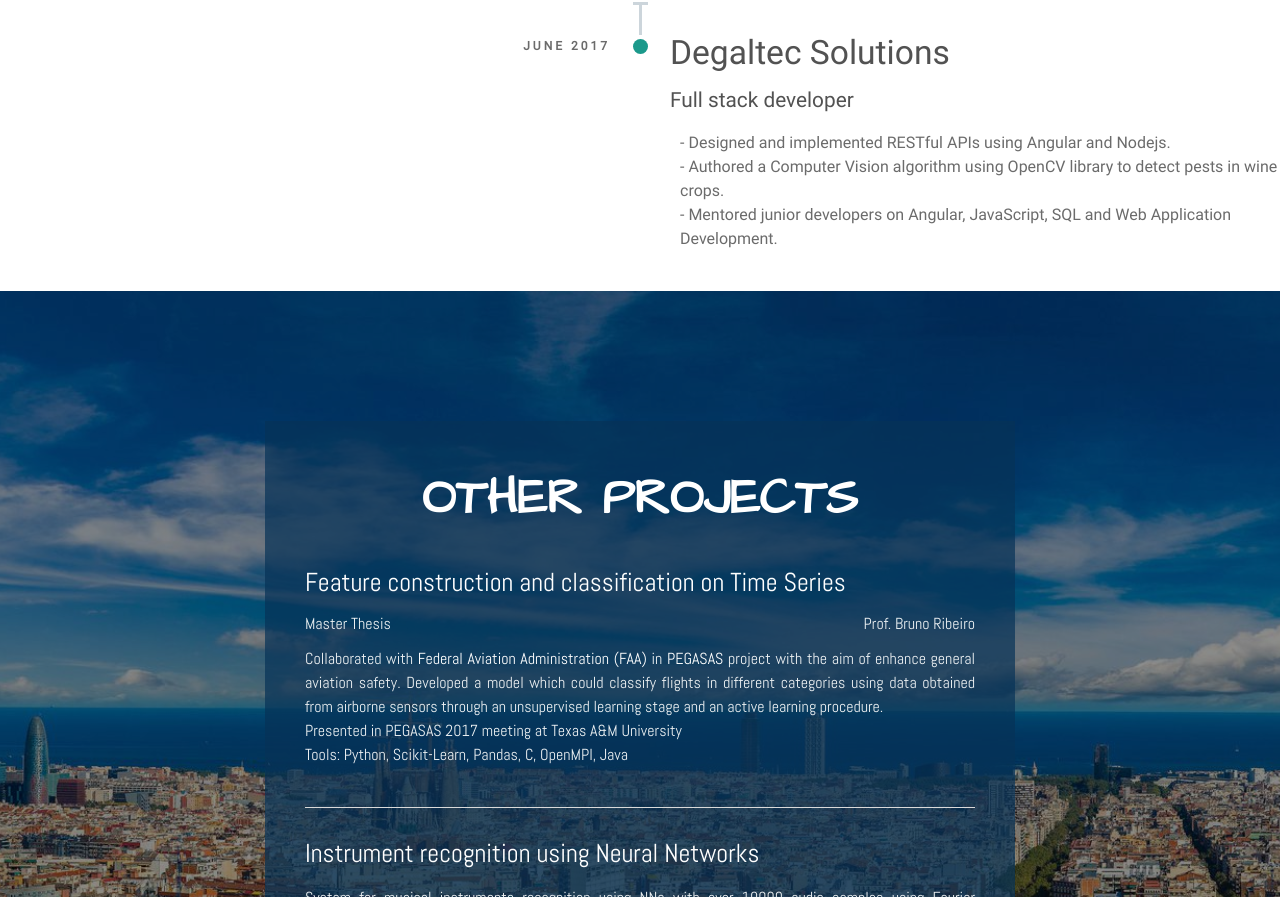
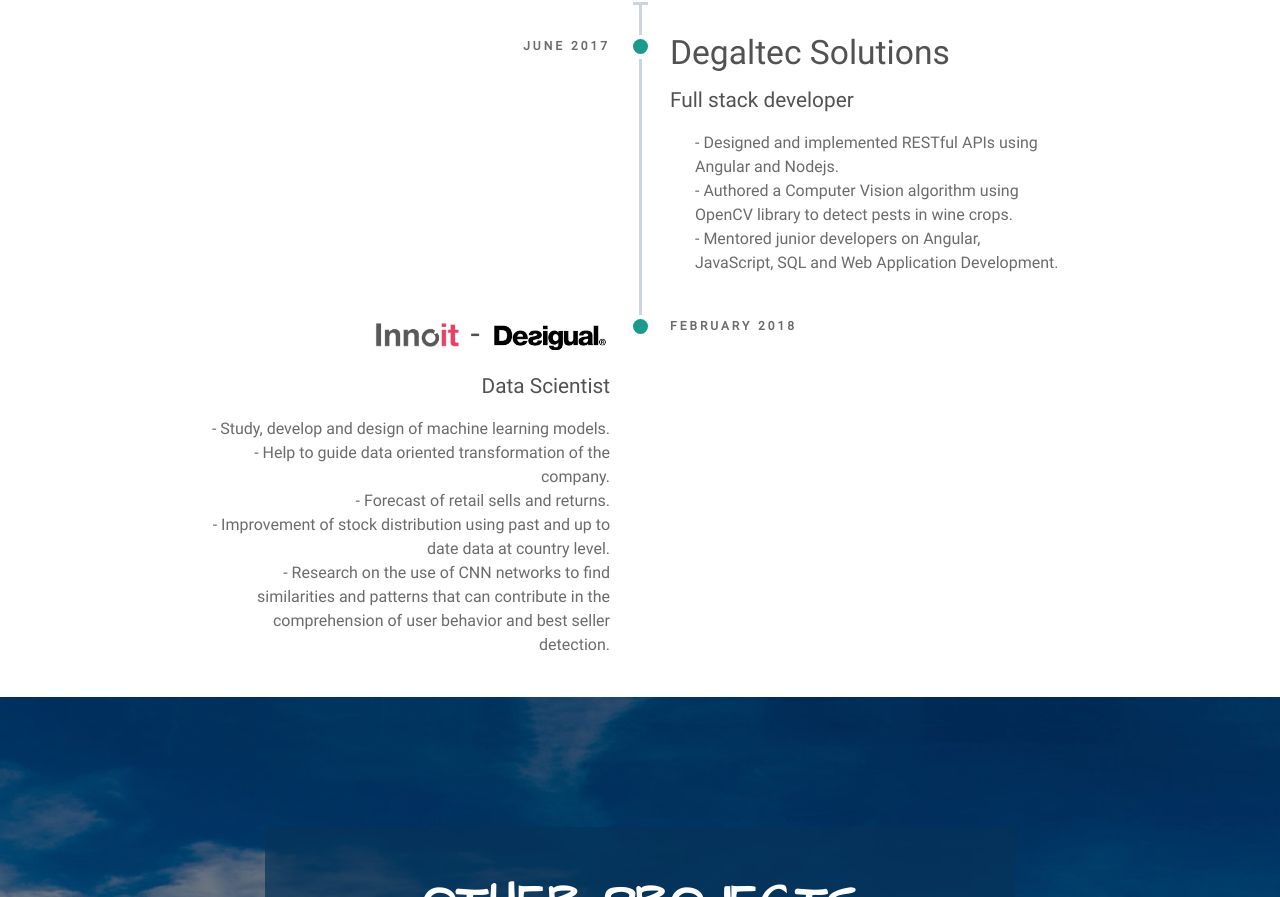
Before and after one commit to mmeendez8/myweb, a plain HTML site: page index.html in a window 1280 px wide. Shown: the part 3319-4216 px from the top of the page. Drawn offline with Linux system fonts and the light colour scheme.

Commit message:
Update career

```diff
--- a/assets/css/style.css
+++ b/assets/css/style.css
@@ -1364,11 +1364,46 @@ width: 50%;
     margin-bottom: -3px;
 }
 
+.degaltec-logo{
+    width: 20%;
+    margin-right: 0px;
+    padding-bottom: 0px;
+    margin-bottom: -3px;
+        margin-left: 10px;
+}
+
+.inno-logo{
+    width: 14%;
+    margin-right: 2px;
+    padding-bottom: 0px;
+    margin-bottom: -3px;
+    margin-bottom: 4px;
+}
+
+.desigual-logo{
+        width: 20%;
+    margin-right: 0px;
+    padding-bottom: 3px;
+    margin-bottom: -3px;
+}
+
+.text-left{
+    text-align: left !important;
+}
+
 .phone-icon{
         margin-right: 5px;
     margin-left: 15px;
 }
 
+.inno-text{
+    padding-left: 43px;
+    padding-right:0px;
+}
+
+.inno-col{
+    padding-right: 0px;
+}
 
 .social-up{
     margin-bottom:10px;
--- a/index.html
+++ b/index.html
@@ -316,7 +316,7 @@
                     </div>
                 </li>
 
-                                <li class="timeline-item">
+                <li class="timeline-item">
                     <div class="timeline-info">
                         <span>June 2017</span>
                     </div>
@@ -325,6 +325,7 @@
                         <a href="http://degaltec.com/" target="_blank"><h3>Degaltec Solutions</h3></a>
                         <h5>Full stack developer</h5>
                          <ul>
+                             <div class="col-md-8 mycol text-left">
                         <li>
                             <p>
                             - Designed and implemented RESTful APIs using Angular and Nodejs.
@@ -342,9 +343,56 @@
                             - Mentored junior developers on Angular, JavaScript, SQL and Web Application Development.
                             </p>
                         </li>
+                             </div>
                     </ul>
                     </div>
                 </li>
+
+
+                <li class="timeline-item">
+                    <div class="timeline-info">
+                        <span>February 2018</span>
+                    </div>
+                    <div class="timeline-marker"></div>
+                    <div class="timeline-content">
+                            <a href="https://inno-it.es/" target="_blank">
+                            <h3 class="timeline-title"><img class="inno-logo" src="assets/images/innoit.png">   -  <img class="desigual-logo" src="assets/images/desigual.png"></h3></a>
+                        <h5>Data Scientist</h5>
+                         <ul class="inno-text">
+                        <div class="col-md-offset-3 col-md-9 mycol inno-col">
+                            <li>
+                            <p>
+                            - Study, develop and design of machine learning models.
+                            </p>
+                        </li>
+
+
+                        <li>
+                            <p>
+                            - Help to guide data oriented transformation of the company.
+                            </p>
+                        </li>
+                        <li>
+                            <p>
+                            - Forecast of retail sells and returns.
+                            </p>
+                        </li>
+                        <li>
+                            <p>
+                            - Improvement of stock distribution using past and up to date data at country level.
+                            </p>
+                        </li>
+                        <li>
+                            <p>
+                            - Research on the use of CNN networks to find similarities and patterns that can contribute in the comprehension of user behavior and best seller detection.
+                            </p>
+                        </li>
+                             </div>
+                    </ul>
+                    </div>
+                </li>
+
+
 
             </ul>
         </div>
```
Also changed, not shown: assets/images/degaltec.png (added), assets/images/desigual.png (added), assets/images/innoit.png (added).
